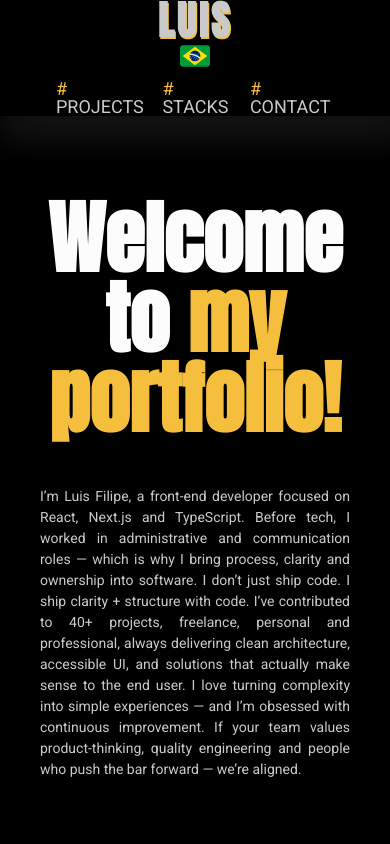
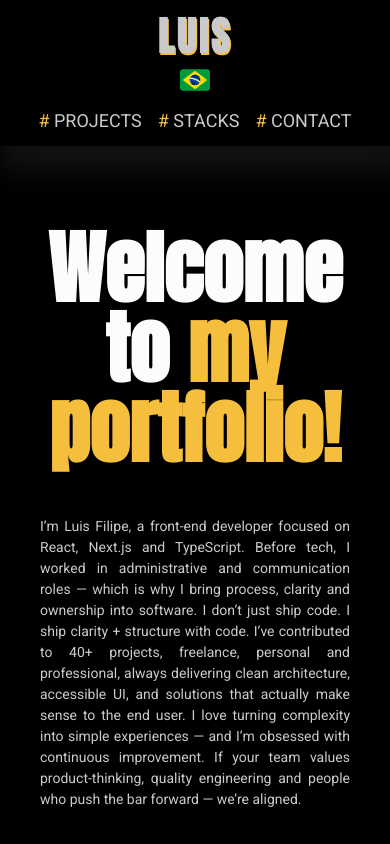
Before and after one commit to luisfilipe21/fullstack_portfolio, a React (Vite) app: page / in a window 390 px wide. Shown: the top 844 px of the page. Built offline with nearby package versions, Linux system fonts and the light colour scheme.

Commit message:
fix: refactoring header code

```diff
--- a/src/components/Header/index.jsx
+++ b/src/components/Header/index.jsx
@@ -9,6 +9,42 @@ import { ProjectContext } from "../../providers/LengContext";
 export const Header = () => {
 
     const { port, setPort } = useContext(ProjectContext);
+
+
+    const pageLinks = [
+        {
+            id: 1,
+            href: "#projects",
+            text: "Projects",
+        },
+        {
+            id: 2,
+            href: "#stacks",
+            text: "Stacks",
+        },
+        {
+            id: 3,
+            href: "#contacts",
+            text: "Contact",
+        }
+    ]
+    const linkDasPaginas = [
+        {
+            id: 1,
+            href: "#projects",
+            text: "Projetos",
+        },
+        {
+            id: 2,
+            href: "#stacks",
+            text: "Tecnologias",
+        },
+        {
+            id: 3,
+            href: "#contacts",
+            text: "Contato",
+        }
+    ]
 
     return (
         <header>
@@ -40,15 +76,31 @@ export const Header = () => {
                             {port
                                 ?
                                 <ul>
-                                    <li><a className="specialText" href="#projects"><span># </span>Projects</a></li>
-                                    <li><a className="specialText" href="#stacks"><span># </span>Stacks</a></li>
-                                    <li><a className="specialText" href="#contacts"><span># </span>Contact</a></li>
+                                    {pageLinks.map((item) => {
+                                        return (
+                                            <li key={item.id}>
+                                                <a className="specialText" href={item.href}>
+                                                    <span># </span>
+                                                    {item.text}
+                                                </a>
+                                            </li>
+                                        )
+                                    })}
+
+
                                 </ul>
                                 :
                                 <ul>
-                                    <li><a className="specialText" href="#projects"><span># </span>Projetos</a></li>
-                                    <li><a className="specialText" href="#stacks"><span># </span>Tecnologias</a></li>
-                                    <li><a className="specialText" href="#contacts"><span># </span>Contato</a></li>
+                                    {linkDasPaginas.map(item => {
+                                        return (
+                                            <li key={item.id}>
+                                                <a className="specialText" href={item.href}>
+                                                    <span># </span>
+                                                    {item.text}
+                                                </a>
+                                            </li>
+                                        )
+                                    })}
                                 </ul>
                             }
                         </nav>
--- a/src/components/Header/style.module.scss
+++ b/src/components/Header/style.module.scss
@@ -10,12 +10,7 @@ header {
         display: flex;
         align-items: center;
         justify-content: space-between;
-
-        @media(max-width: 520px) {
-            padding: 0;
-            flex-direction: column;
-            justify-content: flex-start;
-        }
+        gap:.5rem;
 
         @media(max-width: 521px) {
             padding: 0;
--- a/src/styles/grid.scss
+++ b/src/styles/grid.scss
@@ -16,4 +16,7 @@
     margin: 0 auto;
     padding-left: 3.5rem;
     padding-right: 3.5rem;
+    @media (max-width: 768px) {
+        padding: 1rem 0;
+    }
 }
--- a/src/styles/typography.scss
+++ b/src/styles/typography.scss
@@ -27,6 +27,7 @@
     color: var(--white);
     font-weight: var(--weight-1);
     font-family: var(--font-1);
+    letter-spacing: 5px;
     margin: 3.5rem 0 0.5rem 0;
     text-align: justify;
 
```
